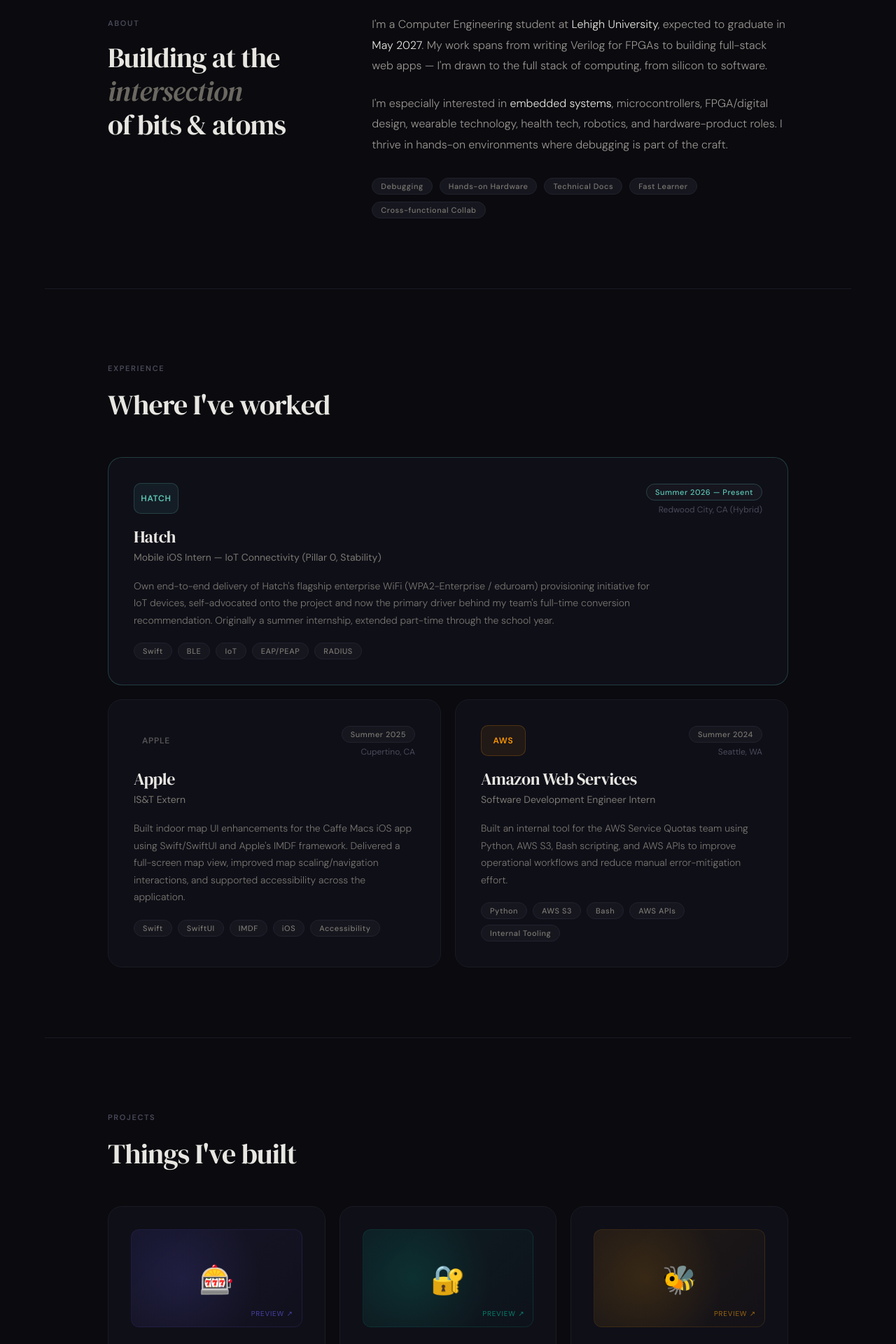
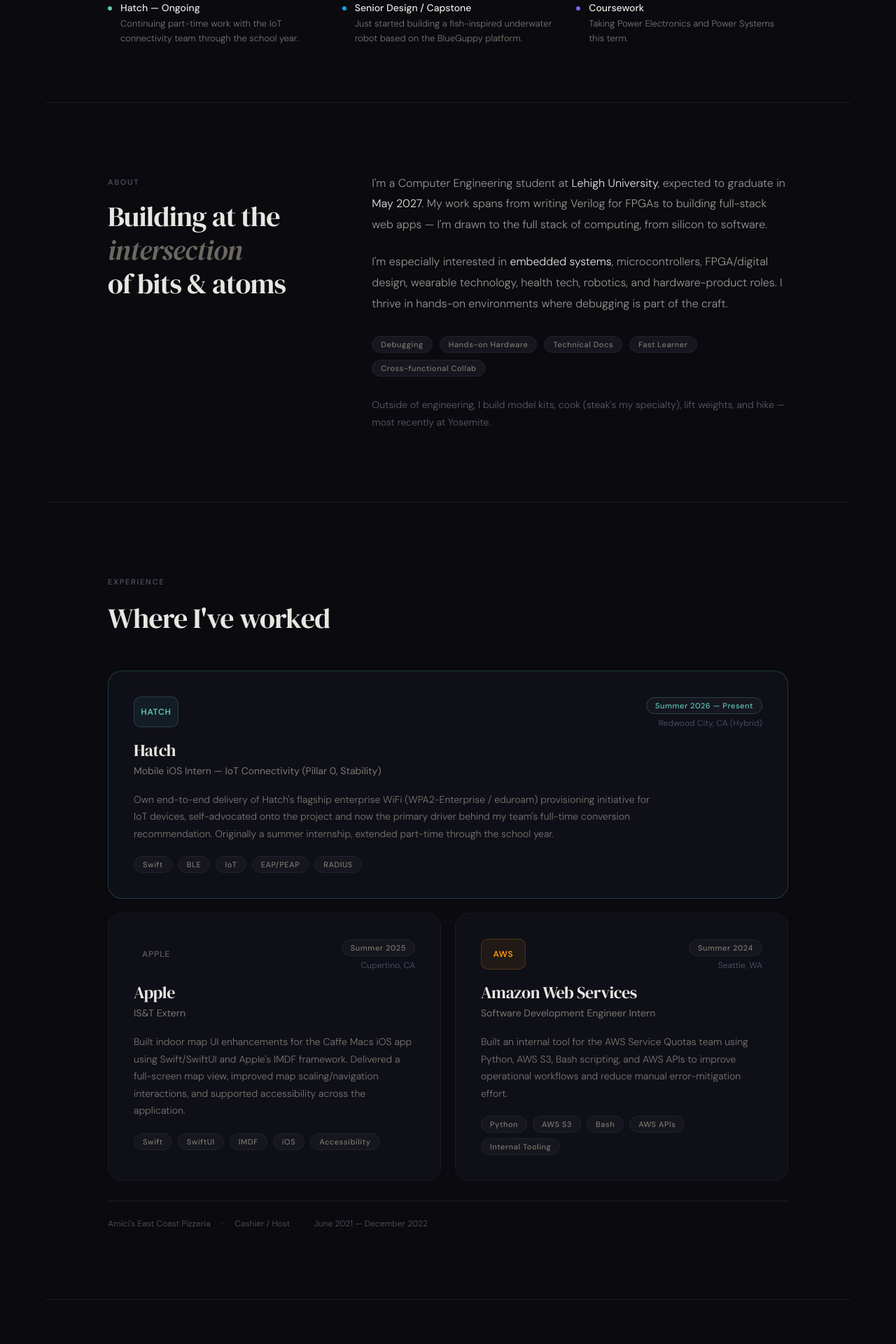
Before and after one commit to jbenitez2005/portfolio, a React (Vite) app: page / in a window 1280 px wide. Shown: the part 880-2800 px from the top of the page at 70% size. Built offline with nearby package versions, Linux system fonts and the light colour scheme.

Commit message:
Add Currently section, GitHub links, BlueGuppy capstone, and personal contact info

```diff
--- a/src/App.jsx
+++ b/src/App.jsx
@@ -1,6 +1,6 @@
 import { useState, useEffect, useRef } from "react";
 
-const NAV_LINKS = ["About", "Experience", "Projects", "Skills", "Contact"];
+const NAV_LINKS = ["Currently", "About", "Experience", "Projects", "Skills", "Contact"];
 
 const EXPERIENCES = [
   {
@@ -41,6 +41,16 @@
 ];
 
 const PROJECTS = [
+  {
+    title: "BlueGuppy Underwater Robot",
+    category: "Senior Design / Capstone",
+    icon: "🐟",
+    color: "#0EA5E9",
+    status: "In Progress",
+    description:
+      "Designing and building a small (under 10cm), untethered, fish-inspired underwater robot based on the open-access BlueGuppy platform. Integrates mechanical design, actuation, electronics, embedded control, and experimental characterization to reproduce two-DoF tunable locomotion from a minimalist single-actuator design, with performance evaluated in a water tank on swimming speed, turning radius, stability, and energy consumption.",
+    tags: ["Raspberry Pi", "3D Printing", "Embedded Control", "Actuation", "Fluid Dynamics"],
+  },
   {
     title: "FPGA Vending Machine",
     category: "Hardware / Digital Design",
@@ -117,6 +127,24 @@
     category: "Concepts",
     icon: "💡",
     items: ["Embedded Systems", "Digital Logic", "Computer Architecture", "Data Structures", "Caching", "Hardware Debugging", "Technical Documentation"],
+  },
+];
+
+const CURRENT_ITEMS = [
+  {
+    title: "Hatch — Ongoing",
+    body: "Continuing part-time work with the IoT connectivity team through the school year.",
+    color: "#5EC8B8",
+  },
+  {
+    title: "Senior Design / Capstone",
+    body: "Just started building a fish-inspired underwater robot based on the BlueGuppy platform.",
+    color: "#0EA5E9",
+  },
+  {
+    title: "Coursework",
+    body: "Taking Power Electronics and Power Systems this term.",
+    color: "#8B5CF6",
   },
 ];
 
@@ -410,7 +438,7 @@
             <a className="btn-primary" href="#">Resume ↗</a>
             <button className="btn-outline" onClick={() => scrollTo("projects")}>Projects</button>
             <a className="btn-outline" href="https://linkedin.com" target="_blank" rel="noreferrer">LinkedIn ↗</a>
-            <a className="btn-outline" href="https://github.com" target="_blank" rel="noreferrer">GitHub ↗</a>
+            <a className="btn-outline" href="https://github.com/josuebenitez-netizen" target="_blank" rel="noreferrer">GitHub ↗</a>
           </div>
         </div>
 
@@ -422,6 +450,24 @@
           <div style={{ width: 1, height: 40, background: "linear-gradient(to bottom, #6a6860, transparent)" }} />
         </div>
       </section>
+
+      {/* CURRENTLY */}
+      <section id="currently" style={{ padding: "40px 5% 80px", maxWidth: 1100, margin: "0 auto" }}>
+        <span className="section-label">Currently</span>
+        <div style={{ display: "flex", flexWrap: "wrap", gap: 32, marginTop: 20 }}>
+          {CURRENT_ITEMS.map((item) => (
+            <div key={item.title} style={{ display: "flex", gap: 12, alignItems: "flex-start", flex: "1 1 260px" }}>
+              <span style={{ width: 6, height: 6, borderRadius: "50%", background: item.color, marginTop: 7, flexShrink: 0, display: "inline-block" }} />
+              <div>
+                <p className="sans" style={{ fontSize: 14, color: "#e8e6e1", fontWeight: 500, marginBottom: 4 }}>{item.title}</p>
+                <p className="sans" style={{ fontSize: 13, lineHeight: 1.6, color: "#7a7870", fontWeight: 300 }}>{item.body}</p>
+              </div>
+            </div>
+          ))}
+        </div>
+      </section>
+
+      <div style={{ width: "90%", margin: "0 auto", height: 1, background: "#1a1a24" }} />
 
       {/* ABOUT */}
       <section id="about" style={{ padding: "100px 5%", maxWidth: 1100, margin: "0 auto" }}>
@@ -439,11 +485,14 @@
             <p className="sans" style={{ fontSize: 16, lineHeight: 1.85, color: "#9a9690", fontWeight: 300, marginBottom: 32 }}>
               I'm especially interested in <span style={{ color: "#e8e6e1" }}>embedded systems</span>, microcontrollers, FPGA/digital design, wearable technology, health tech, robotics, and hardware-product roles. I thrive in hands-on environments where debugging is part of the craft.
             </p>
-            <div style={{ display: "flex", flexWrap: "wrap", gap: 10 }}>
+            <div style={{ display: "flex", flexWrap: "wrap", gap: 10, marginBottom: 28 }}>
               {["Debugging", "Hands-on Hardware", "Technical Docs", "Fast Learner", "Cross-functional Collab"].map(s => (
                 <span key={s} className="tag">{s}</span>
               ))}
             </div>
+            <p className="sans" style={{ fontSize: 14, lineHeight: 1.8, color: "#5a5a6a", fontWeight: 300 }}>
+              Outside of engineering, I build model kits, cook (steak's my specialty), lift weights, and hike — most recently at Yosemite.
+            </p>
           </div>
         </div>
       </section>
@@ -479,6 +528,14 @@
             </div>
           ))}
         </div>
+
+        <div style={{ display: "flex", alignItems: "baseline", gap: 16, flexWrap: "wrap", marginTop: 28, paddingTop: 24, borderTop: "1px solid #1a1a24" }}>
+          <span className="sans" style={{ fontSize: 12, color: "#4a4a5a" }}>Amici's East Coast Pizzeria</span>
+          <span className="sans" style={{ fontSize: 12, color: "#4a4a5a" }}>·</span>
+          <span className="sans" style={{ fontSize: 12, color: "#4a4a5a" }}>Cashier / Host</span>
+          <span className="sans" style={{ fontSize: 12, color: "#4a4a5a" }}>·</span>
+          <span className="sans" style={{ fontSize: 12, color: "#4a4a5a" }}>June 2021 — December 2022</span>
+        </div>
       </section>
 
       <div style={{ width: "90%", margin: "0 auto", height: 1, background: "#1a1a24" }} />
@@ -504,11 +561,14 @@
                   background: `radial-gradient(circle at 30% 50%, ${proj.color}20, transparent 60%)`,
                 }} />
                 <span style={{ position: "relative", zIndex: 1 }}>{proj.icon}</span>
-                <div style={{
-                  position: "absolute", bottom: 12, right: 12,
-                  fontFamily: "'DM Sans', sans-serif", fontSize: 10,
-                  color: proj.color, opacity: 0.6, letterSpacing: "0.08em", textTransform: "uppercase",
-                }}>Preview ↗</div>
+                {proj.status && (
+                  <div style={{
+                    position: "absolute", top: 12, left: 12,
+                    fontFamily: "'DM Sans', sans-serif", fontSize: 10, fontWeight: 600,
+                    color: proj.color, background: `${proj.color}18`, border: `1px solid ${proj.color}40`,
+                    borderRadius: 100, padding: "4px 10px", letterSpacing: "0.05em", textTransform: "uppercase",
+                  }}>{proj.status}</div>
+                )}
               </div>
 
               <span className="sans" style={{ fontSize: 11, color: "#4a4a5a", letterSpacing: "0.1em", textTransform: "uppercase", marginBottom: 8 }}>
@@ -569,7 +629,7 @@
           <div className="exp-card">
             <div style={{ display: "flex", justifyContent: "space-between", alignItems: "flex-start", flexWrap: "wrap", gap: 12, marginBottom: 16 }}>
               <div>
-                <h3 className="serif" style={{ fontSize: 22, fontWeight: 400, color: "#e8e6e1" }}>Events Coordinator</h3>
+                <h3 className="serif" style={{ fontSize: 22, fontWeight: 400, color: "#e8e6e1" }}>President</h3>
                 <p className="sans" style={{ fontSize: 14, color: "#7a7870", marginTop: 4 }}>Fuerza Mexicana Club · Bethlehem, PA</p>
               </div>
               <span className="tag">Founding Board Member</span>
@@ -595,16 +655,17 @@
           Let's build something<br /><em style={{ color: "#6a6860" }}>together</em>
         </h2>
         <p className="sans" style={{ fontSize: 16, color: "#7a7870", fontWeight: 300, marginBottom: 48, maxWidth: 480, margin: "0 auto 48px" }}>
-          Open to internships, research opportunities, and collaboration in embedded systems, software engineering, hardware, and wearable tech.
+          Open to full-time opportunities and internships in embedded systems, software engineering, hardware, and wearable tech.
         </p>
         <div style={{ display: "flex", gap: 16, justifyContent: "center", flexWrap: "wrap", marginBottom: 60 }}>
-          <a className="btn-primary" href="mailto:josue@example.com">Send an Email ↗</a>
+          <a className="btn-primary" href="mailto:jbenitez6191@gmail.com">Send an Email ↗</a>
           <a className="btn-outline" href="https://linkedin.com" target="_blank" rel="noreferrer">LinkedIn ↗</a>
-          <a className="btn-outline" href="https://github.com" target="_blank" rel="noreferrer">GitHub ↗</a>
+          <a className="btn-outline" href="https://github.com/josuebenitez-netizen" target="_blank" rel="noreferrer">GitHub ↗</a>
+          <a className="btn-outline" href="https://github.com/jbenitez2005" target="_blank" rel="noreferrer">School GitHub ↗</a>
           <a className="btn-outline" href="#">Resume PDF ↗</a>
         </div>
         <p className="sans" style={{ fontSize: 13, color: "#3a3a48" }}>
-          josue@example.com · Bethlehem, PA
+          jbenitez6191@gmail.com · Mountain View, CA
         </p>
       </section>
 
```
